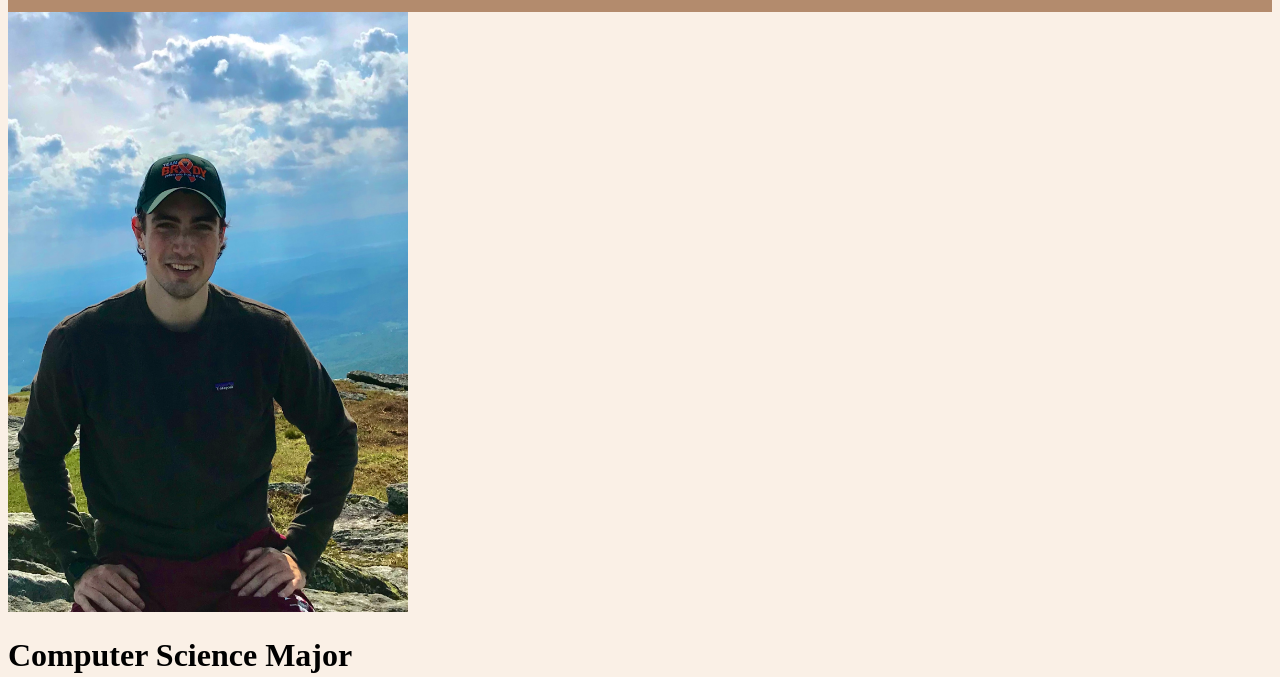
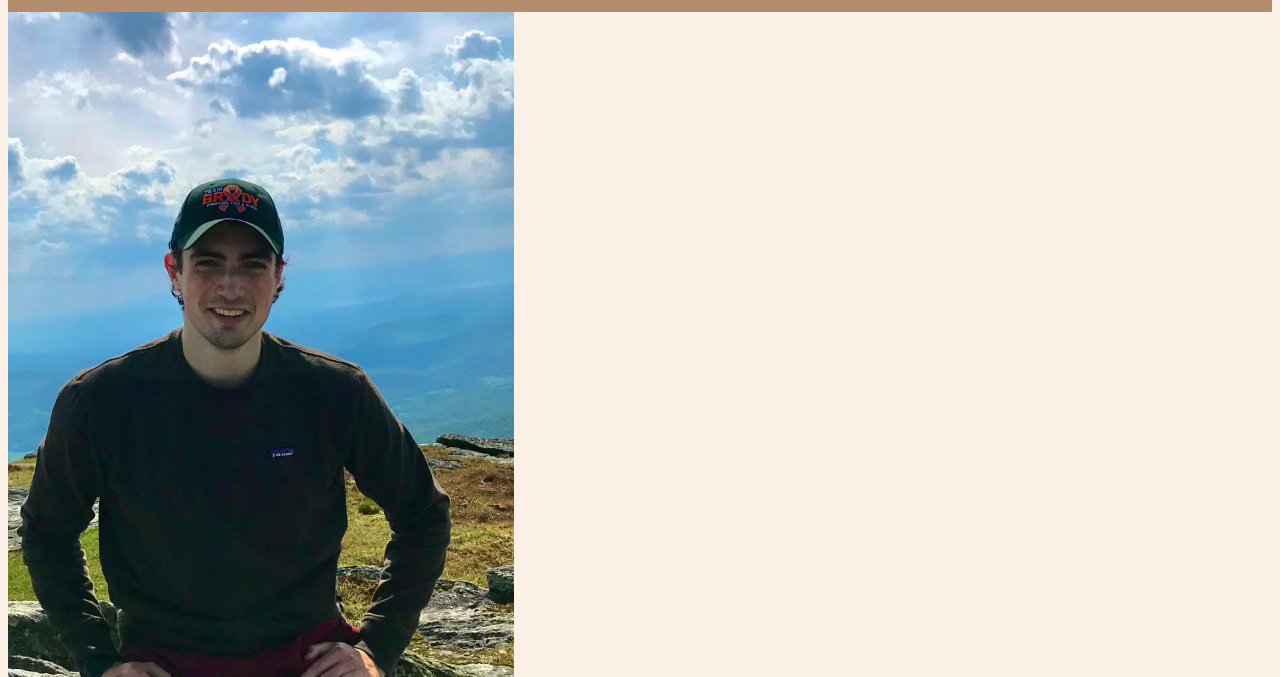
Before and after one commit to spitonya4/spitonya4.github.io, a plain HTML site: page index.html in a window 1280 px wide. Shown: the part 123-800 px from the top of the page. Drawn offline with Linux system fonts and the light colour scheme.

Commit message:
Working on centering image

```diff
--- a/style.css
+++ b/style.css
@@ -44,8 +44,7 @@ form {
 }
 
 .coverPhoto {
-  width: 400px;
-  height: 600px;
+  width: 40%;
   margin-left: auto;
   margin-right: auto;
 }
```
